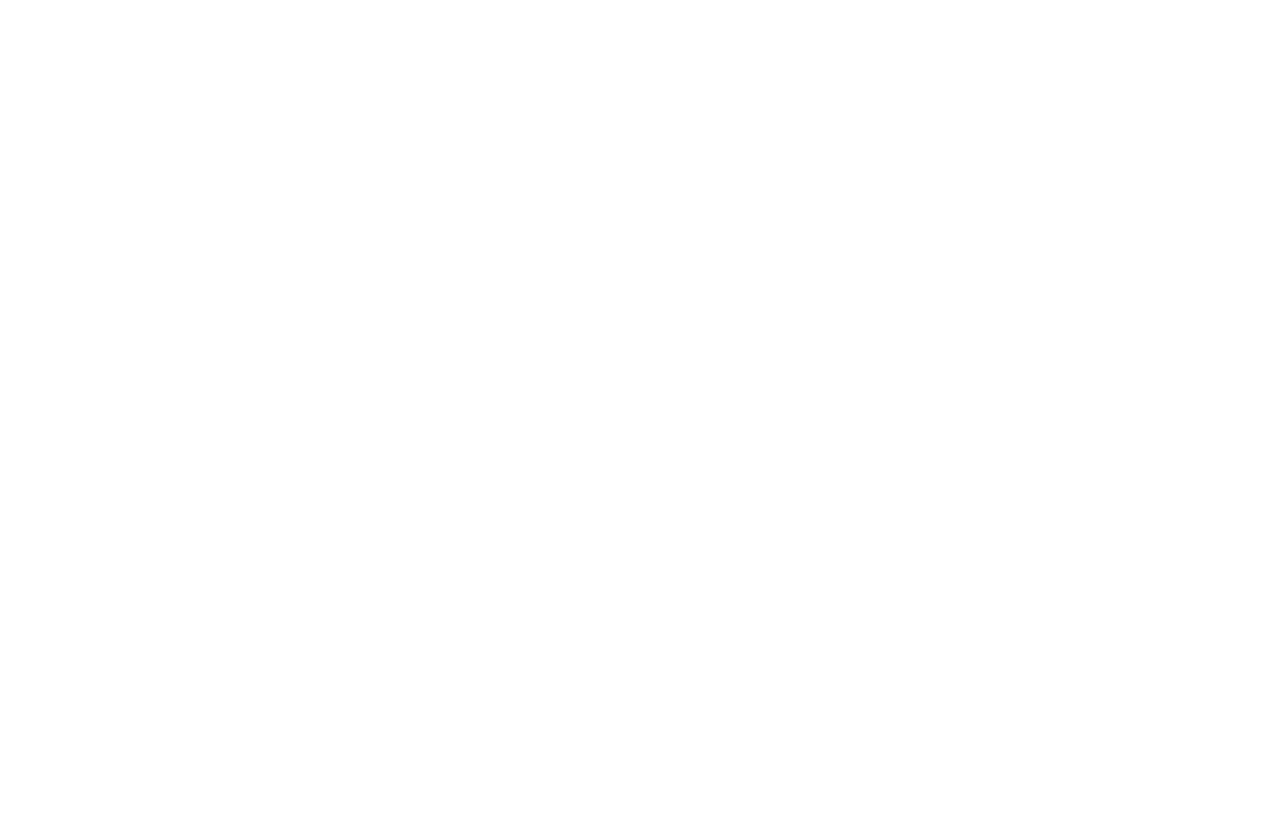
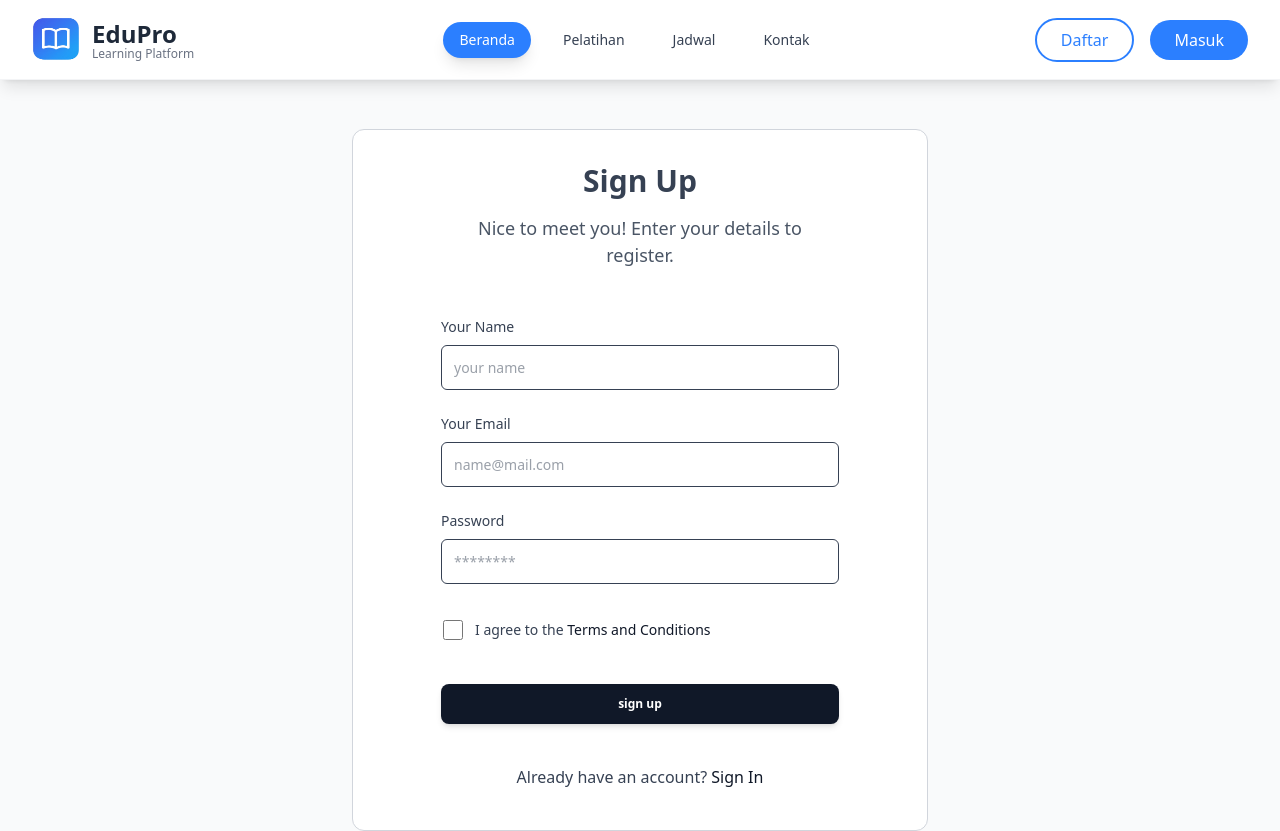
Before and after one commit to bot-rafael/SIMT-app, a React (Vite) app: page /register in a window 1280 px wide. Before the commit this address had no page. Shown: the top 831 px of the page. Before the commit the page ends 800 px from the top, so only its background shows below. Built offline with nearby package versions, Linux system fonts and the light colour scheme.

Commit message:
Form Login&Register

```diff
--- a/package.json
+++ b/package.json
@@ -10,6 +10,7 @@
     "preview": "vite preview"
   },
   "dependencies": {
+    "@docsearch/react": "^3.9.0",
     "@heroicons/react": "^2.2.0",
     "@material-tailwind/react": "^2.1.10",
     "@tailwindcss/vite": "^4.1.10",
--- a/src/App.jsx
+++ b/src/App.jsx
@@ -3,7 +3,8 @@ import { BrowserRouter, Routes, Route } from 'react-router-dom';
 /* Guest */
 import GuestLayout from './layouts/GuestLayout';
 import LandingPage from './pages/guest/LandingPage';
-// import Login from './pages/guest/Login'; // contoh nanti kalau kamu mau login
+import Login from './pages/guest/Login';
+import Register from './pages/guest/Register';
 
 /* User */
 import UserLayout from './layouts/UserLayout';
@@ -16,14 +17,13 @@ function App() {
         {/* Guest Routes */}
         <Route path="/" element={<GuestLayout />}>
           <Route index element={<LandingPage />} />
-          {/* <Route path="login" element={<Login />} /> */}
+          <Route path="login" element={<Login />} />
+          <Route path="register" element={<Register />} />
         </Route>
 
         {/* User Routes */}
         <Route path="/dashboard" element={<UserLayout />}>
           <Route index element={<Dashboard />} />
-          {/* Tambahkan route lain kalau ada, seperti: */}
-          {/* <Route path="profile" element={<Profile />} /> */}
         </Route>
       </Routes>
     </BrowserRouter>
--- a/src/components/guest/Navbar.jsx
+++ b/src/components/guest/Navbar.jsx
@@ -1,11 +1,19 @@
 import { useState } from 'react';
+import { useNavigate } from 'react-router-dom';
 import logo from '../../assets/images/logo2.png';
 
 export default function Navbar() {
   const [isOpen, setIsOpen] = useState(false);
   const [activeItem, setActiveItem] = useState('Beranda');
 
-  const menuItems = ['Beranda', 'Pelatihan', 'Jadwal', 'Kontak'];
+  const navigate = useNavigate();
+
+  const menuItems = [
+    { name: 'Beranda', path: '/' },
+    { name: 'Pelatihan', path: '/pelatihan' },
+    { name: 'Jadwal', path: '/jadwal' },
+    { name: 'Kontak', path: '/kontak' },
+  ];
 
   return (
     <nav className="h-20 bg-white shadow-lg border-b border-gray-100 sticky top-0 z-50">
@@ -14,7 +22,11 @@ export default function Navbar() {
           {/* Logo Section */}
           <div className="flex items-center">
             <div className="flex-shrink-0 flex items-center space-x-3">
-              <img src={logo} alt="EduPro Logo" className="h-12 w-12 hover:scale-105 transition-transform duration-300" />
+              <img
+                src={logo}
+                alt="EduPro Logo"
+                className="h-12 w-12 hover:scale-105 transition-transform duration-300"
+              />
               <div className="hidden sm:block">
                 <h1 className="text-2xl font-bold text-gray-800">EduPro</h1>
                 <p className="text-xs text-gray-500 -mt-1">Learning Platform</p>
@@ -27,11 +39,18 @@ export default function Navbar() {
             <div className="ml-10 flex items-baseline space-x-4">
               {menuItems.map((item) => (
                 <button
-                  key={item}
-                  onClick={() => setActiveItem(item)}
-                  className={`px-4 py-2 rounded-full text-sm font-medium transition-all duration-300 ${activeItem === item ? 'bg-blue-500 text-white shadow-lg' : 'text-gray-700 hover:text-blue-600 hover:bg-blue-50'}`}
+                  key={item.name}
+                  onClick={() => {
+                    setActiveItem(item.name);
+                    navigate(item.path);
+                  }}
+                  className={`px-4 py-2 rounded-full text-sm font-medium transition-all duration-300 ${
+                    activeItem === item.name
+                      ? 'bg-blue-500 text-white shadow-lg'
+                      : 'text-gray-700 hover:text-blue-600 hover:bg-blue-50'
+                  }`}
                 >
-                  {item}
+                  {item.name}
                 </button>
               ))}
             </div>
@@ -39,15 +58,50 @@ export default function Navbar() {
 
           {/* Desktop Auth Buttons */}
           <div className="hidden md:flex items-center space-x-4">
-            <button className="px-6 py-2 border-2 border-blue-500 text-blue-500 rounded-full font-medium hover:bg-blue-500 hover:text-white transition-all duration-300">Daftar</button>
-            <button className="px-6 py-2 bg-blue-500 text-white rounded-full font-medium hover:bg-blue-600 transition-all duration-300">Masuk</button>
+            <button
+              onClick={() => navigate('/register')}
+              className="px-6 py-2 border-2 border-blue-500 text-blue-500 rounded-full font-medium hover:bg-blue-500 hover:text-white transition-all duration-300"
+            >
+              Daftar
+            </button>
+
+            <button
+              onClick={() => navigate('/login')}
+              className="px-6 py-2 bg-blue-500 text-white rounded-full font-medium hover:bg-blue-600 transition-all duration-300"
+            >
+              Masuk
+            </button>
           </div>
 
-          {/* Mobile menu button */}
+          {/* Mobile Menu Button */}
           <div className="md:hidden">
-            <button onClick={() => setIsOpen(!isOpen)} className="p-2 rounded-md text-gray-700 hover:text-blue-600 hover:bg-blue-50 transition-all duration-300">
-              <svg className={`h-6 w-6 transition-transform duration-300 ${isOpen ? 'rotate-45' : ''}`} fill="none" viewBox="0 0 24 24" stroke="currentColor">
-                {isOpen ? <path strokeLinecap="round" strokeLinejoin="round" strokeWidth={2} d="M6 18L18 6M6 6l12 12" /> : <path strokeLinecap="round" strokeLinejoin="round" strokeWidth={2} d="M4 6h16M4 12h8m-8 6h16" />}
+            <button
+              onClick={() => setIsOpen(!isOpen)}
+              className="p-2 rounded-md text-gray-700 hover:text-blue-600 hover:bg-blue-50 transition-all duration-300"
+            >
+              <svg
+                className={`h-6 w-6 transition-transform duration-300 ${
+                  isOpen ? 'rotate-45' : ''
+                }`}
+                fill="none"
+                viewBox="0 0 24 24"
+                stroke="currentColor"
+              >
+                {isOpen ? (
+                  <path
+                    strokeLinecap="round"
+                    strokeLinejoin="round"
+                    strokeWidth={2}
+                    d="M6 18L18 6M6 6l12 12"
+                  />
+                ) : (
+                  <path
+                    strokeLinecap="round"
+                    strokeLinejoin="round"
+                    strokeWidth={2}
+                    d="M4 6h16M4 12h8m-8 6h16"
+                  />
+                )}
               </svg>
             </button>
           </div>
@@ -55,26 +109,52 @@ export default function Navbar() {
       </div>
 
       {/* Mobile Navigation Menu */}
-      <div className={`md:hidden transition-all duration-300 ${isOpen ? 'max-h-96 opacity-100' : 'max-h-0 opacity-0 overflow-hidden'}`}>
+      <div
+        className={`md:hidden transition-all duration-300 ${
+          isOpen ? 'max-h-96 opacity-100' : 'max-h-0 opacity-0 overflow-hidden'
+        }`}
+      >
         <div className="px-2 pt-2 pb-3 space-y-1 bg-white border-t border-gray-100">
           {menuItems.map((item) => (
             <button
-              key={item}
+              key={item.name}
               onClick={() => {
-                setActiveItem(item);
+                setActiveItem(item.name);
                 setIsOpen(false);
+                navigate(item.path);
               }}
-              className={`block w-full text-left px-3 py-2 rounded-md text-base font-medium transition-all duration-300 ${activeItem === item ? 'bg-blue-500 text-white' : 'text-gray-700 hover:text-blue-600 hover:bg-blue-50'}`}
+              className={`block w-full text-left px-3 py-2 rounded-md text-base font-medium transition-all duration-300 ${
+                activeItem === item.name
+                  ? 'bg-blue-500 text-white'
+                  : 'text-gray-700 hover:text-blue-600 hover:bg-blue-50'
+              }`}
             >
-              {item}
+              {item.name}
             </button>
           ))}
 
           {/* Mobile Auth Buttons */}
           <div className="pt-4 pb-3 border-t border-gray-200">
             <div className="flex flex-col space-y-2">
-              <button className="w-full px-4 py-2 border-2 border-blue-500 text-blue-500 rounded-full font-medium hover:bg-blue-500 hover:text-white transition-all duration-300">Daftar</button>
-              <button className="w-full px-4 py-2 bg-blue-500 text-white rounded-full font-medium hover:bg-blue-600 transition-all duration-300">Masuk</button>
+              <button
+                onClick={() => {
+                  setIsOpen(false);
+                  navigate('/register');
+                }}
+                className="px-6 py-2 border-2 border-blue-500 text-blue-500 rounded-full font-medium hover:bg-blue-500 hover:text-white transition-all duration-300"
+              >
+                Daftar
+              </button>
+
+              <button
+                onClick={() => {
+                  setIsOpen(false);
+                  navigate('/login');
+                }}
+                className="px-6 py-2 bg-blue-500 text-white rounded-full font-medium hover:bg-blue-600 transition-all duration-300"
+              >
+                Masuk
+              </button>
             </div>
           </div>
         </div>
--- /dev/null
+++ b/src/pages/guest/Login.jsx
@@ -0,0 +1,105 @@
+import {
+  Card,
+  Input,
+  Button,
+  CardBody,
+  CardHeader,
+  Typography
+} from '@material-tailwind/react';
+
+// @icons
+import { CpuChipIcon } from '@heroicons/react/24/solid';
+
+export default function Login() {
+  return (
+    <div className="flex justify-center items-center min-h-screen px-4 bg-gray-50">
+      <Card
+        shadow={false}
+        className="w-full max-w-xl border border-gray-300 py-8 md:py-14 md:px-16"
+      >
+        <CardHeader shadow={false} floated={false} className="text-center">
+          <Typography
+            variant="h1"
+            color="blue-gray"
+            className="mb-4 !text-3xl lg:text-4xl"
+          >
+            Login
+          </Typography>
+          <Typography className="text-[18px] font-normal !text-gray-600 md:max-w-sm mx-auto">
+            Enjoy quick and secure access to your accounts on various EduPro Learning Platforms.
+          </Typography>
+        </CardHeader>
+
+        <CardBody>
+          <form action="#" className="flex flex-col gap-4 md:mt-12">
+            <div>
+              <label htmlFor="email">
+                <Typography
+                  variant="small"
+                  color="blue-gray"
+                  className="mb-2 block font-medium"
+                >
+                  Your Email
+                </Typography>
+              </label>
+              <Input
+                id="email"
+                type="email"
+                name="email"
+                placeholder="name@mail.com"
+                color="gray"
+                size="lg"
+                className="!w-full placeholder:!opacity-100 focus:!border-t-primary !border-t-blue-gray-200"
+                labelProps={{
+                  className: 'hidden',
+                }}
+              />
+            </div>
+
+            <Button size="lg" color="gray" fullWidth>
+              continue
+            </Button>
+
+            <Button
+              variant="outlined"
+              size="lg"
+              fullWidth
+              className="flex h-12 items-center justify-center gap-2 border-blue-gray-200"
+            >
+              <img
+                src="https://www.material-tailwind.com/logos/logo-google.png"
+                alt="google"
+                className="h-6 w-6"
+              />
+              sign in with google
+            </Button>
+
+            <Button
+              variant="outlined"
+              size="lg"
+              fullWidth
+              className="flex h-12 items-center justify-center gap-2 border-blue-gray-200"
+            >
+              <CpuChipIcon className="h-6 w-6" />
+              Wallet Authentication
+            </Button>
+
+            <Typography
+              variant="small"
+              className="mx-auto max-w-[19rem] text-center !font-medium !text-gray-600"
+            >
+              Upon signing in, you consent to abide by our{' '}
+              <a href="#" className="text-gray-900">
+                Terms of Service
+              </a>{' '}
+              &{' '}
+              <a href="#" className="text-gray-900">
+                Privacy Policy.
+              </a>
+            </Typography>
+          </form>
+        </CardBody>
+      </Card>
+    </div>
+  );
+}
--- /dev/null
+++ b/src/pages/guest/Register.jsx
@@ -0,0 +1,111 @@
+import {
+  Card,
+  Input,
+  Checkbox,
+  Button,
+  Typography,
+  CardBody,
+  CardHeader
+} from '@material-tailwind/react';
+
+export default function Register() {
+  return (
+    <div className="flex justify-center items-center min-h-screen px-4 bg-gray-50">
+      <Card
+        shadow={false}
+        className="w-full max-w-xl border border-gray-300 py-2 md:py-4 md:px-16 bg-white"
+      >
+        <CardHeader shadow={false} floated={false} className="text-center">
+          <Typography
+            variant="h1"
+            color="blue-gray"
+            className="mb-4 !text-3xl lg:text-4xl"
+          >
+            Sign Up
+          </Typography>
+          <Typography className="text-[18px] font-normal !text-gray-600 md:max-w-sm mx-auto">
+            Nice to meet you! Enter your details to register.
+          </Typography>
+        </CardHeader>
+
+        <CardBody>
+          <form className="flex flex-col gap-6 mt-6">
+            <div>
+              <label htmlFor="name">
+                <Typography variant="small" color="blue-gray" className="mb-2 block font-medium">
+                  Your Name
+                </Typography>
+              </label>
+              <Input
+                id="name"
+                size="lg"
+                placeholder="your name"
+                className="!w-full placeholder:!opacity-100 focus:!border-t-primary !border-t-blue-gray-200"
+                labelProps={{
+                  className: 'hidden',
+                }}
+              />
+            </div>
+
+            <div>
+              <label htmlFor="email">
+                <Typography variant="small" color="blue-gray" className="mb-2 block font-medium">
+                  Your Email
+                </Typography>
+              </label>
+              <Input
+                id="email"
+                size="lg"
+                type="email"
+                placeholder="name@mail.com"
+                className="!w-full placeholder:!opacity-100 focus:!border-t-primary !border-t-blue-gray-200"
+                labelProps={{
+                  className: 'hidden',
+                }}
+              />
+            </div>
+
+            <div>
+              <label htmlFor="password">
+                <Typography variant="small" color="blue-gray" className="mb-2 block font-medium">
+                  Password
+                </Typography>
+              </label>
+              <Input
+                id="password"
+                type="password"
+                size="lg"
+                placeholder="********"
+                className="!w-full placeholder:!opacity-100 focus:!border-t-primary !border-t-blue-gray-200"
+                labelProps={{
+                  className: 'hidden',
+                }}
+              />
+            </div>
+
+            <Checkbox
+              label={
+                <Typography variant="small" color="gray" className="flex items-center font-normal">
+                  I agree to the
+                  <a href="#" className="font-medium text-gray-900">&nbsp;Terms and Conditions</a>
+                </Typography>
+              }
+              containerProps={{ className: '-ml-2.5' }}
+            />
+
+            <Button className="mt-2" fullWidth>
+              sign up
+            </Button>
+
+            <Typography color="gray" className="mt-4 text-center font-normal">
+              Already have an account?{' '}
+              <a href="#" className="font-medium text-gray-900">
+                Sign In
+              </a>
+            </Typography>
+          </form>
+        </CardBody>
+      </Card>
+    </div>
+  );
+}
--- a/src/pages/user/Dashboard.jsx
+++ b/src/pages/user/Dashboard.jsx
@@ -47,7 +47,7 @@ export default function Dashboard() {
             className="mx-auto h-24"
           />
           <p className="mt-4 text-sm text-gray-600">
-            Anda belum memiliki aktivitas belajar di Dicoding Academy.
+            Anda belum memiliki aktivitas belajar di EduPro Learning Platform.
           </p>
           <button className="btn bg-black mt-4 px-4 py-2 text-white rounded-lg">Belajar sekarang</button>
         </div>
@@ -58,10 +58,10 @@ export default function Dashboard() {
         <h2 className="font-semibold text-lg mb-4">Aktivitas Lain</h2>
         <div className="grid md:grid-cols-2 gap-4">
           <div className="p-4 border rounded-xl">
-            <p className="text-sm font-medium text-gray-700">Telusuri event dari Dicoding</p>
+            <p className="text-sm font-medium text-gray-700">Telusuri event dari EduPro</p>
           </div>
           <div className="p-4 border rounded-xl">
-            <p className="text-sm font-medium text-gray-700">Telusuri challenge dari Dicoding</p>
+            <p className="text-sm font-medium text-gray-700">Telusuri challenge dari EduPro</p>
           </div>
           <div className="p-4 border rounded-xl md:col-span-2">
             <p className="text-sm font-medium text-gray-700">Telusuri daftar pekerjaan dari perusahaan ternama</p>
```
Also changed, not shown: 1 other file (tests, documents, lock files or other folders).
